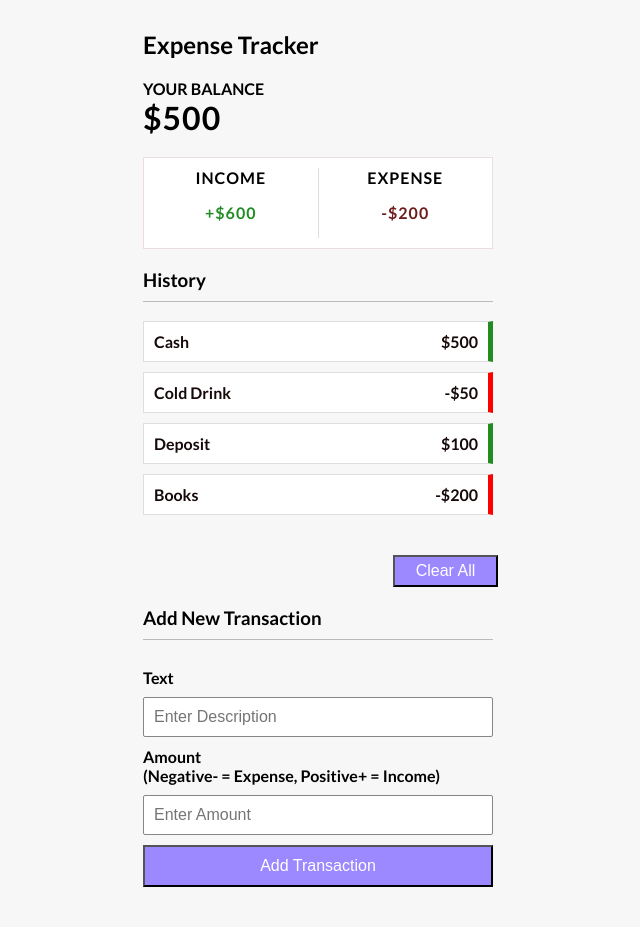
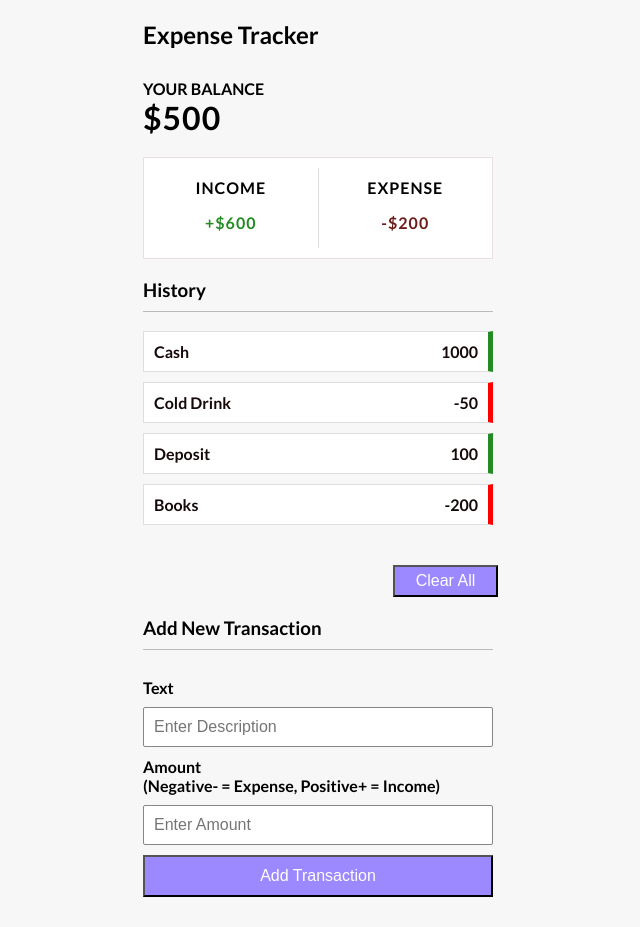
Before and after one commit to alemughal/ExpenseTrackerApp, a React (Create React App) app: page / in a window 1280 px wide. Shown: the whole page, without its empty margins (322-962 px from the left). Built offline with nearby package versions, Linux system fonts and the light colour scheme; the HTML template or start-up script is replaced by a standard one.

Commit message:
Getting Data from Context API

```diff
--- a/src/App.css
+++ b/src/App.css
@@ -74,18 +74,14 @@ h4 {
 }
 
 .money {
-    /* font-size: 10px; */
     letter-spacing: 1px;
     margin: 10px 0;
-    /* padding-top: 10px; */
+    padding-top: 10px;
+    font-weight: bolder;
 }
 
 p {
     display: block;
-    margin-block-start: 1em;
-    margin-block-end: 1em;
-    margin-inline-start: 0px;
-    margin-inline-end: 0px;
 }
 
 .money-minus {
--- a/src/App.js
+++ b/src/App.js
@@ -10,13 +10,15 @@ import AddTransaction from './Components/AddTransaction';
 
 function App() {
     return (
-        <div className="container">
+        <div>
             <Header />
-            <Balance />
-            <IncomeExpense />
-            <TransactionList />
-            {/* <Transaction /> */}
-            <AddTransaction />
+            <div className="container">
+                <Balance />
+                <IncomeExpense />
+                <TransactionList />
+                {/* <Transaction /> */}
+                <AddTransaction />
+            </div>
         </div>
     )
 }
--- a/src/Components/AddTransaction.js
+++ b/src/Components/AddTransaction.js
@@ -12,7 +12,7 @@ function AddTransaction() {
                 </div>
                 <div className="form-control">
                     <label> Amount <br /> (Negative- = Expense, Positive+ = Income)</label>
-                    <input type="number" placeholder="Enter Amount" required value />
+                    <input type="number" placeholder="Enter Amount" required  />
                 </div>
                 <button type="submit" className="btn">Add Transaction</button>
             </form>
--- a/src/Components/TransactionList.js
+++ b/src/Components/TransactionList.js
@@ -1,31 +1,21 @@
-import React from 'react';
+import React, { useContext } from 'react';
+import { transContext } from '../Context/transContext';
 
 function TransactionList() {
+
+    let transactions = useContext(transContext);
     return (
         <div className="trans">
             <h3>History</h3>
-            <ul className="list">
-                <li className="plus">
-                    Cash
-                <span> $500 </span>
-                <button className="delete-btn">X</button>
-                </li>
-                <li className="minus">
-                    Cold Drink
-                <span>-$50</span>
-                <button className="delete-btn">X</button>
-                </li>
-
-                <li className="plus">
-                    Deposit
-                <span> $100</span>
-                <button className="delete-btn">X</button>
-                </li>
-                <li className="minus">
-                    Books
-                <span> -$200</span>
-                <button className="delete-btn">X</button>
-                </li>
+            <ul className="list" >
+                {transactions.map((transObj, ind) => {
+                    return (
+                        <li key={ind} className={(transObj.amount > 0) ? 'plus' : 'minus'}>
+                            <span>{transObj.desc}</span>
+                            <span>{transObj.amount}</span>
+                        </li>
+                    )
+                })}
             </ul>
             <button className='clear-btn'>Clear All</button>
         </div>
--- /dev/null
+++ b/src/Context/transContext.js
@@ -0,0 +1,10 @@
+import React, { createContext } from 'react';
+
+const transactions = [
+    { amount: 1000, desc: "Cash" },
+    { amount: -50, desc: "Cold Drink" },
+    { amount: 100, desc: "Deposit" },
+    { amount: -200, desc: "Books" },
+]
+
+export const transContext = createContext(transactions);
```
